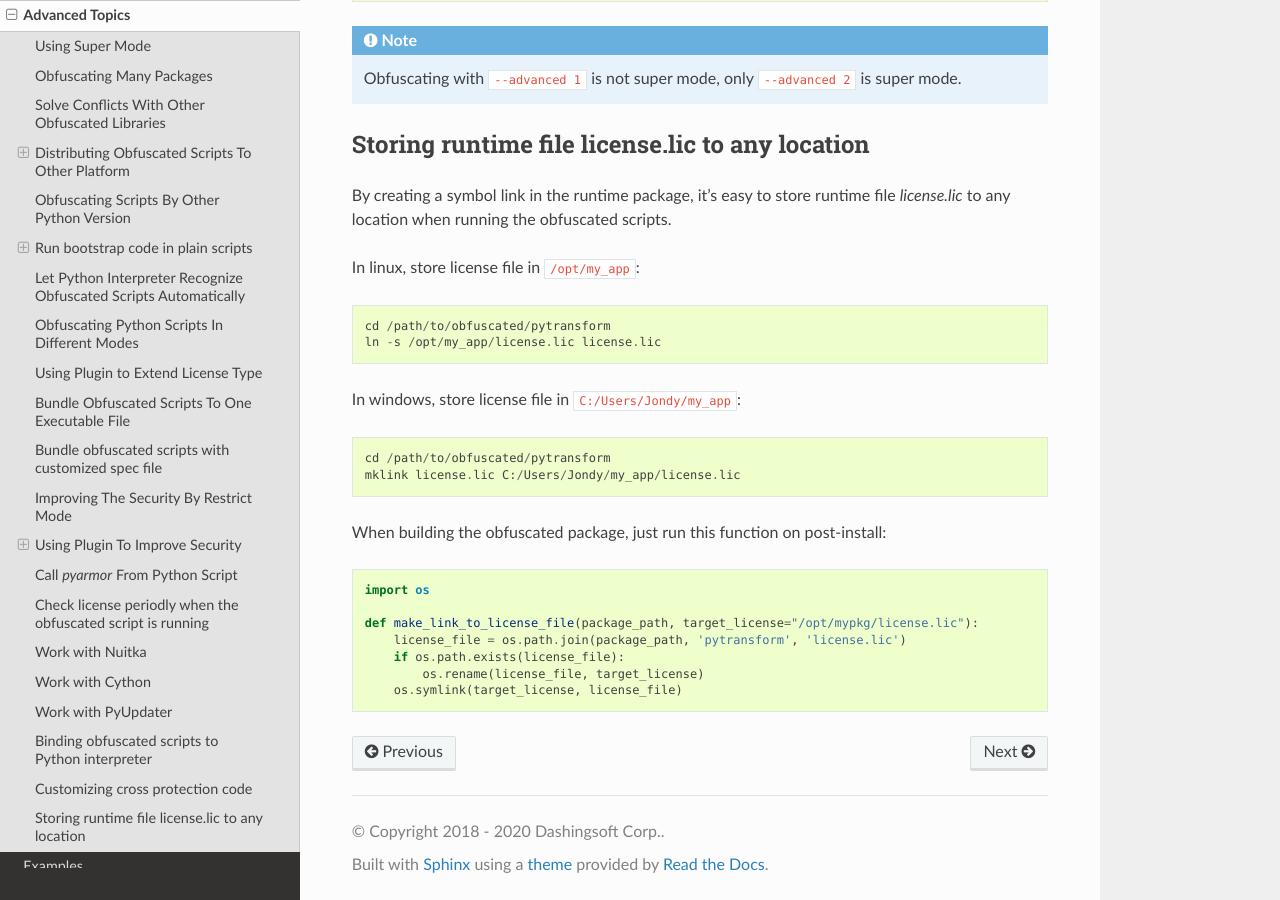
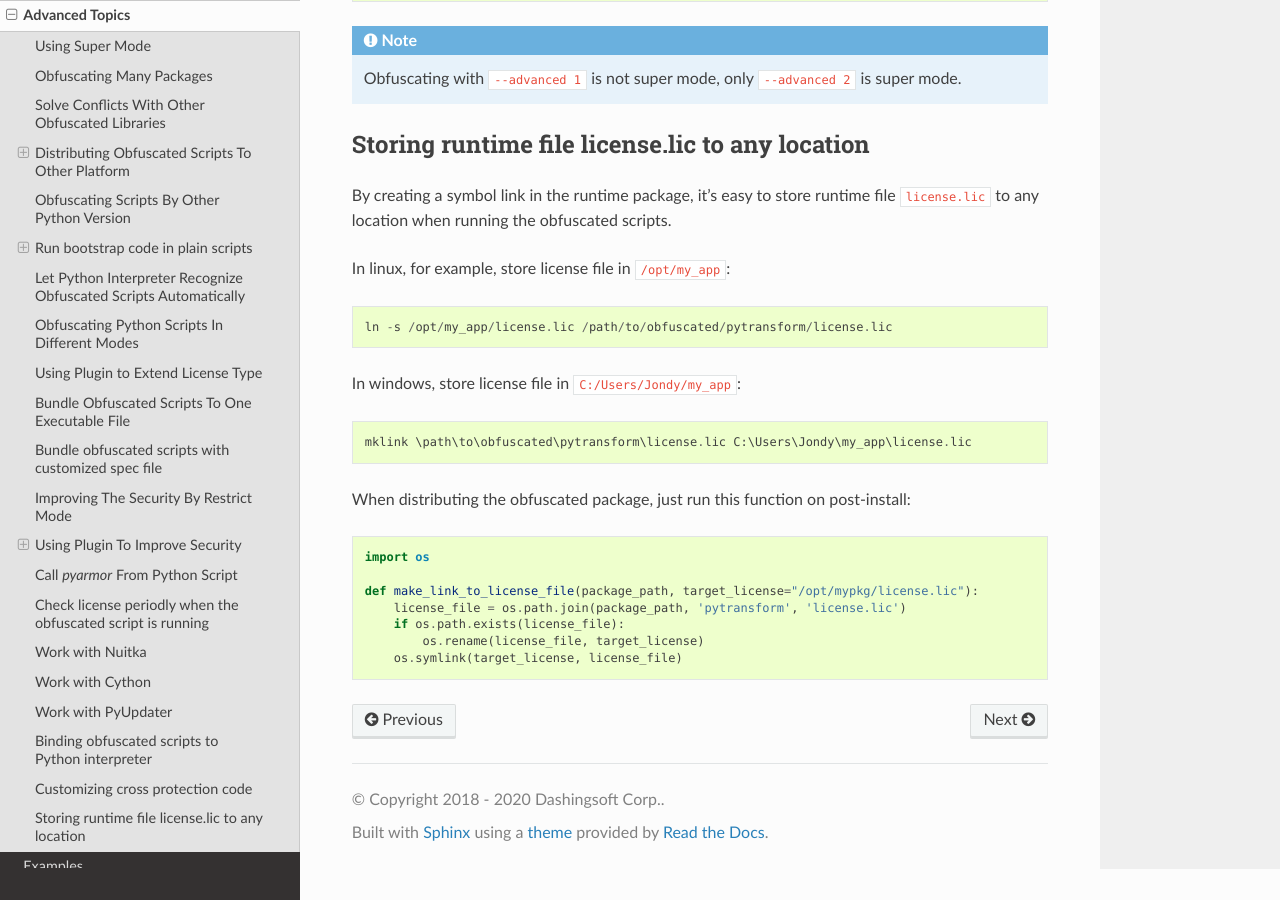
Before and after one commit to dashingsoft/pyarmor, a Sphinx documentation site: the page built from docs/advanced.rst, in a window 1280 px wide and 900 px high, scrolled down 22494 px. Built offline with Sphinx 7.4.7 and the Read the Docs theme 2.0.0, drawn with Linux system fonts in a browser that asks for light colours.

Commit message:
Refine sample code

```diff
--- a/docs/advanced.rst
+++ b/docs/advanced.rst
@@ -1089,19 +1089,17 @@ Storing runtime file license.lic to any location
 ------------------------------------------------
 
 By creating a symbol link in the runtime package, it's easy to store runtime
-file `license.lic` to any location when running the obfuscated scripts.
+file ``license.lic`` to any location when running the obfuscated scripts.
 
-In linux, store license file in ``/opt/my_app``::
+In linux, for example, store license file in ``/opt/my_app``::
 
-  cd /path/to/obfuscated/pytransform
-  ln -s /opt/my_app/license.lic license.lic
+  ln -s /opt/my_app/license.lic /path/to/obfuscated/pytransform/license.lic
 
 In windows, store license file in ``C:/Users/Jondy/my_app``::
 
-  cd /path/to/obfuscated/pytransform
-  mklink license.lic C:/Users/Jondy/my_app/license.lic
+  mklink \path\to\obfuscated\pytransform\license.lic C:\Users\Jondy\my_app\license.lic
 
-When building the obfuscated package, just run this function on post-install:
+When distributing the obfuscated package, just run this function on post-install:
 
 .. code:: python
 
```
